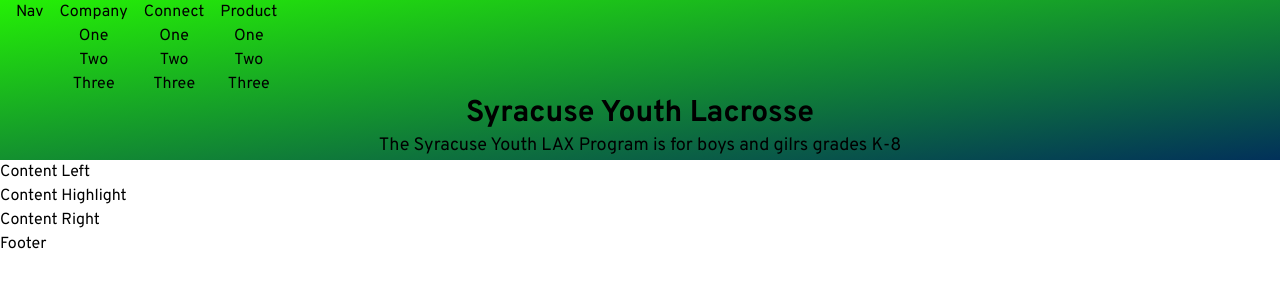
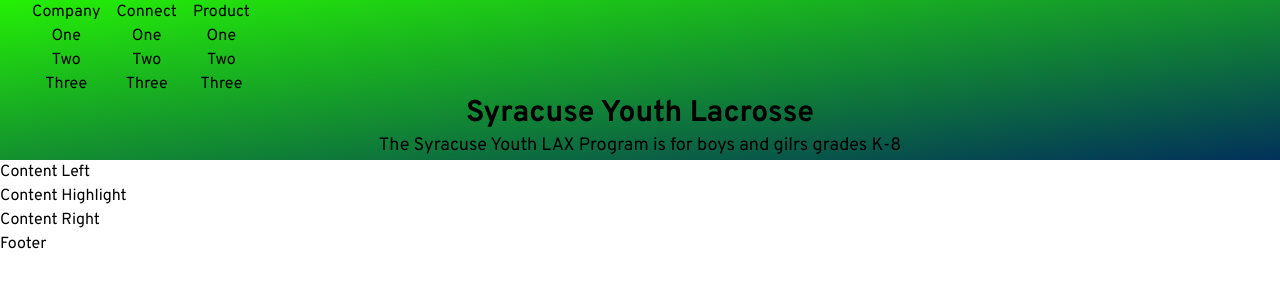
Before and after one commit to stevenCsaunders/syracuselax, a React (Create React App) app: page / in a window 1280 px wide. Shown: the top 300 px of the page. Built offline with nearby package versions, Linux system fonts and the light colour scheme.

Commit message:
Update to Nav.tsx

```diff
--- a/src/components/Nav.tsx
+++ b/src/components/Nav.tsx
@@ -6,7 +6,7 @@
 function Nav() {
     return (
         <nav className='flex gap-4'>
-            <span>Nav</span>
+            <div className=''></div>
             <MenuItemsCompany />
             <MenuItemsConnect />
             <MenuItemsProduct />
```
Also changed, not shown: 1 other file (tests, documents, lock files or other folders).
